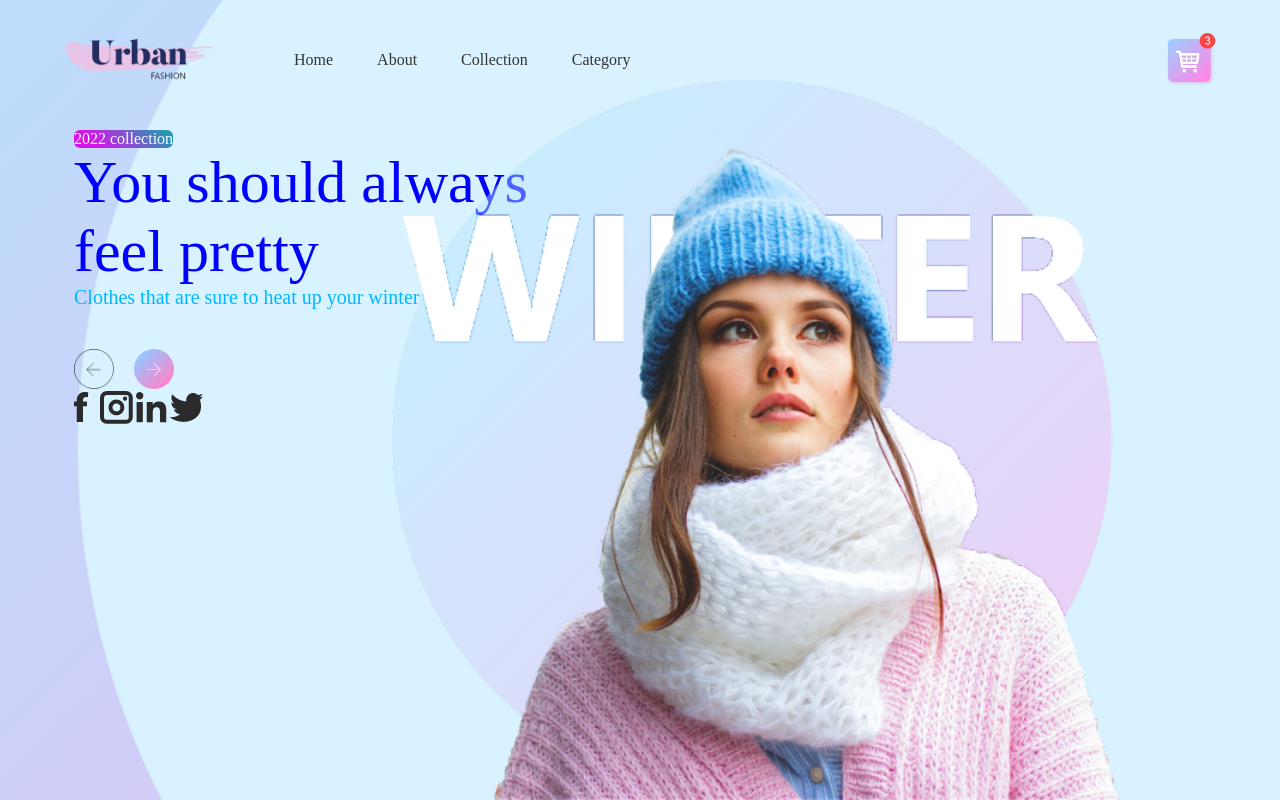
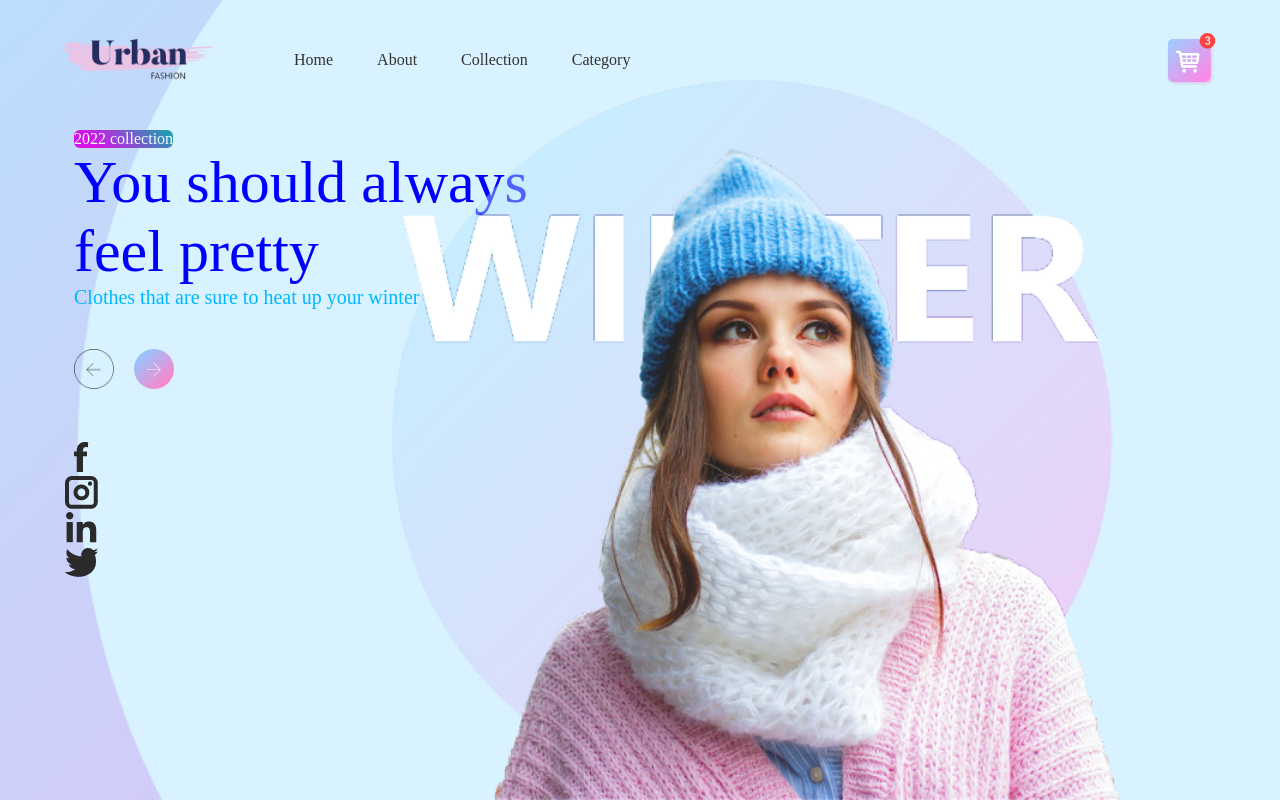
Before and after one commit to olgaKhristo/cohort11, a plain HTML site: page Fashion web/index.html in a window 1280 px wide. Drawn offline with Linux system fonts and the light colour scheme.

Commit message:
link bar

```diff
--- a/Fashion web/style.css
+++ b/Fashion web/style.css
@@ -87,8 +87,9 @@ color: azure;
 }
 .social_links {
     position: left;
-    display: flex;
-    display: row;
+    display: inline-flex;
+    flex-direction: column;
+    margin-top: 50px;
     left: -80px;
     bottom: 180px;
     padding-right: 20px;
```
